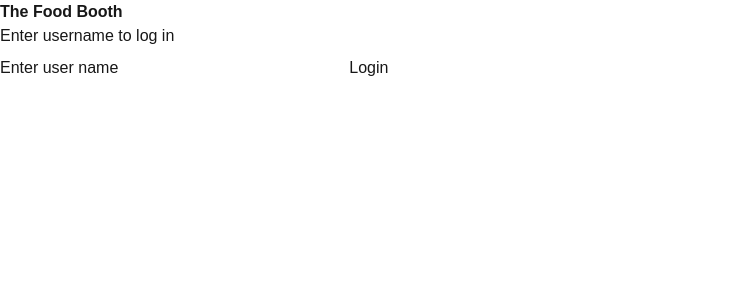
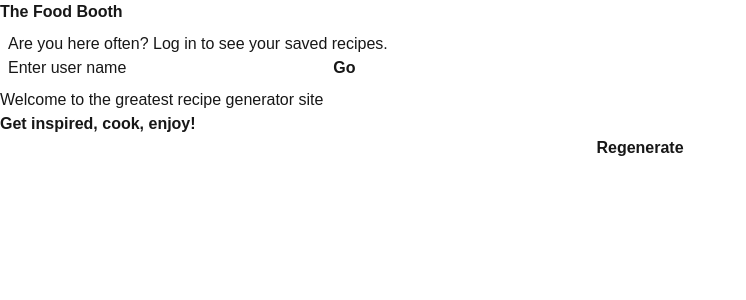
Before and after one commit to blombergalex/food-booth, a Next.js app: page / in a window 1280 px wide. Shown: the top 300 px of the page, without its empty margins (0-746 px from the left). Built offline with nearby package versions, Linux system fonts and the light colour scheme.

Commit message:
setup component, create reusable button

```diff
--- /dev/null
+++ b/src/Components/Button/index.tsx
@@ -0,0 +1,14 @@
+import { ButtonType } from "@/utils/types";
+
+const Button = ({ buttonText, onClick }: ButtonType) => {
+  return (
+    <button
+      className="bg-white p-1 border border-1 rounded-md font-semibold text-green-500 hover:bg-green-500 hover:text-white"
+      onClick={onClick}
+    >
+      {buttonText}
+    </button>
+  );
+};
+
+export default Button;
--- /dev/null
+++ b/src/Components/GuestHome/index.tsx
@@ -0,0 +1,26 @@
+import React from 'react'
+import Button from '../Button'
+
+const GuestHome = () => {
+
+  const handleClick = () => {
+    fetchRecipe();
+  }
+
+  return (
+    // display one random meal
+    <div className='flex flex-col items-center text-black p-4'>
+      <h3 className='text-lg'>Welcome to the greatest recipe generator site</h3>
+      <p className='font-semibold'>Get inspired, cook, enjoy!</p>
+
+      {/* Fetch one recipe */}
+      <Button buttonText='Regenerate' onClick={handleClick}/>
+
+      {/* Trigger new fetch on button click */}
+
+      {/* embed recipe video */}
+    </div>
+  )
+}
+
+export default GuestHome
--- a/src/Components/LogInWrapper/index.tsx
+++ b/src/Components/LogInWrapper/index.tsx
@@ -4,6 +4,7 @@ import LogIn from "../Login";
 import { useUserContext } from "@/utils/contexts";
 import { UserContextType } from "@/utils/types";
 import Menu from "../Menu";
+import GuestHome from "../GuestHome";
 
 const LogInWrapper = ({ children }: { children: React.ReactNode }) => {
   const { user } = useUserContext() as UserContextType;
@@ -11,7 +12,10 @@ const LogInWrapper = ({ children }: { children: React.ReactNode }) => {
   return (
     <div>
       {!user ? (
-        <LogIn /> // also show one random generated recipe on the log in page
+        <>
+          <LogIn />
+          <GuestHome />
+        </>
       ) : (
         <>
           <Menu />
--- a/src/Components/Login/index.tsx
+++ b/src/Components/Login/index.tsx
@@ -4,6 +4,7 @@ import { SetStateAction, useState } from "react"
 import { registeredUsers } from "@/utils/users";
 import { UserContextType, UserType } from "@/utils/types";
 import { useUserContext } from "@/utils/contexts";
+import Button from "../Button";
 
 const LogIn = () => {
   const [userInput, setUserInput] = useState<string | null>(null);
@@ -25,11 +26,11 @@ const LogIn = () => {
   }
 
   return(
-    <div className="space-x-2">
-      <p className="m-2">Enter username to log in</p>
+    <div className="space-x-2 text-black p-2 text-right border border-blue-400">
+      <p className="m-2 text-black">Are you here often? Log in to see your saved recipes.</p>
       <label htmlFor="user-input">Enter user name</label>
-      <input className="text-black p-2 rounded-md" id="user-input" onChange={handleChange}/>
-      <button className="bg-green-500 p-2 rounded-md" onClick={handleClick}>Login</button>
+      <input className="text-black p-4 rounded-md h-6 m-2" id="user-input" onChange={handleChange}/>
+      <Button buttonText="Go" onClick={handleClick}/>
     </div>
   )
 }
--- a/src/app/globals.css
+++ b/src/app/globals.css
@@ -9,7 +9,7 @@
 
 @media (prefers-color-scheme: dark) {
   :root {
-    --background: #0a0a0a;
+    --background: #cdecfb;
     --foreground: #ededed;
   }
 }
--- a/src/app/layout.tsx
+++ b/src/app/layout.tsx
@@ -17,8 +17,8 @@ const geistMono = localFont({
 });
 
 export const metadata: Metadata = {
-  title: "Create Next App",
-  description: "Generated by create next app",
+  title: "The Food Booth",
+  description: "Your everyday savior when inspiration is lacking!",
 };
 
 export default function RootLayout({
--- a/src/utils/types.ts
+++ b/src/utils/types.ts
@@ -17,3 +17,8 @@ export type RecipeType = {
   strInstructions?: string,
   strYoutube?: string
 }
+
+export type ButtonType = {
+  buttonText: string,
+  onClick: () => void,
+}
```
Also changed, not shown: src/app/page.tsx (line endings or trailing spaces).
